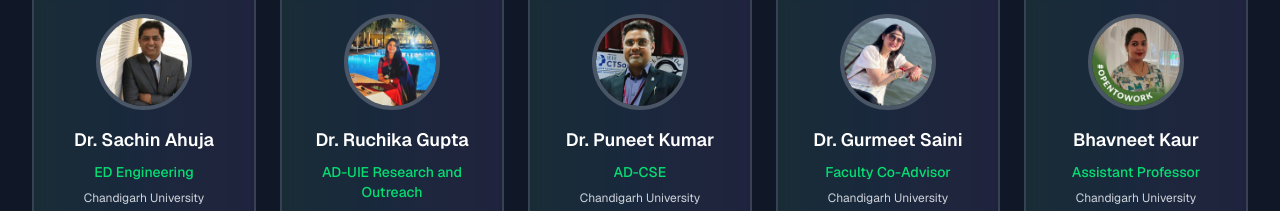
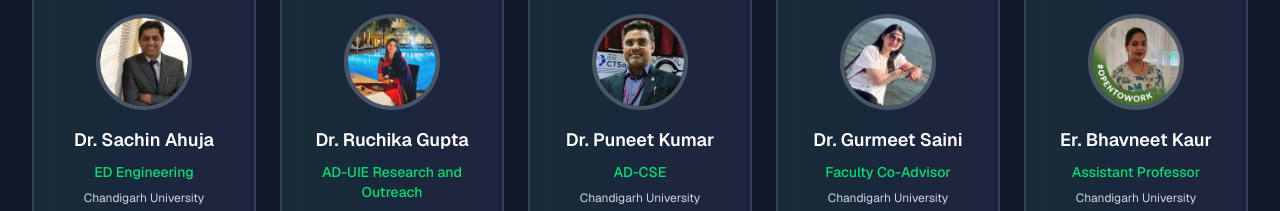
Before and after one commit to SciFi-Innovation-Club/Patent-A-Thon, a Next.js app: page / in a window 1280 px wide. Shown: the part 3546-3757 px from the top of the page. Built offline with nearby package versions, Linux system fonts and the light colour scheme.

Commit message:
Add qentelli.com to image domains and minor updates
Added 'qentelli.com' to allowed image domains in next.config.mjs. Updated mentor name to 'Er. Bhavneet Kaur' in ExpertMentors.js and changed the Google Maps link for Chandigarh University in Header.js.

```diff
--- a/next.config.mjs
+++ b/next.config.mjs
@@ -19,6 +19,12 @@
         hostname: 'alcorfund.com',
         port: '',
         pathname: '/**',
+      },
+      {
+        protocol: 'https',
+        hostname: 'qentelli.com',
+        port: '',
+        pathname: '/**',
       }
     ],
   },
--- a/src/components/ExpertMentors.js
+++ b/src/components/ExpertMentors.js
@@ -47,7 +47,7 @@
       linkedin: "https://www.linkedin.com/in/gurmeet-kaur-saini-4b6815213/"
     },
     {
-      name: "Bhavneet Kaur",
+      name: "Er. Bhavneet Kaur",
       position: "Assistant Professor",
       organization: "Chandigarh University",
       image: "/Bhavneet.jpeg",
--- a/src/components/Header.js
+++ b/src/components/Header.js
@@ -99,7 +99,7 @@
               <div className="w-8 h-8 bg-purple-500/20 rounded-full flex items-center justify-center">
                 <MapPin className="w-4 h-4 text-purple-400" />
               </div>
-              <a href="https://maps.app.goo.gl/gN7rDhjEsALJ4TAz8" className="font-semibold hover:text-green-400 transition-colors" target="_blank" rel="noopener noreferrer">Chandigarh University</a>
+              <a href="https://maps.app.goo.gl/AiwNVUqkVgkSVL6B7" className="font-semibold hover:text-green-400 transition-colors" target="_blank" rel="noopener noreferrer">Chandigarh University</a>
             </div>
           </div>
           {/* Registration and WhatsApp buttons */}
```
